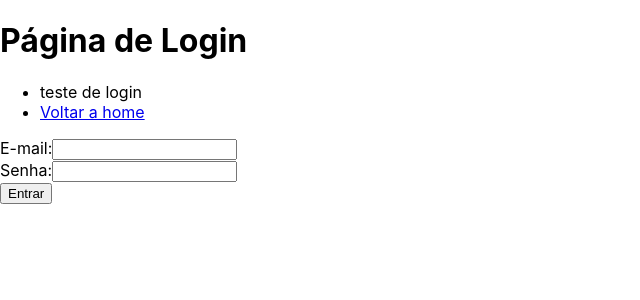
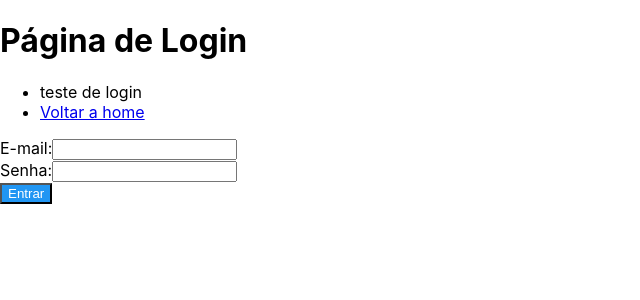
Before and after one commit to johnk531/product-calculator-front, a React (Create React App) app: page /login in a window 1280 px wide. Shown: the top 300 px of the page, without its empty margins (0-640 px from the left). Built offline with nearby package versions, Linux system fonts and the light colour scheme; no server answers.

Commit message:
Feat: add first component

```diff
--- /dev/null
+++ b/src/components/Button.style.js
@@ -0,0 +1,6 @@
+import styled from "styled-components";
+
+export const StyledButton = styled.button`
+    background: #2196F3;
+    color: #fff;
+`;
--- a/src/routes/login/login.js
+++ b/src/routes/login/login.js
@@ -1,7 +1,11 @@
 import React, { useState } from 'react';
 import { Link } from 'react-router-dom';
 
+//services
 import useApi from "../../services/useApi";
+
+//components
+import { StyledButton } from '../../components/Button.style';
 
 const Login = () =>{
   const api = useApi();
@@ -16,7 +20,7 @@ const Login = () =>{
         const res = await api.signin(email,password);
         console.log(res);
       } catch (error) {
-        console.log("Ocorreu um erro no servidor!");
+        console.log("Ocorreu um erro no servidor!", error);
       }
     } else {
         console.log("email ou senha não preenchidos!");
@@ -48,7 +52,7 @@ const Login = () =>{
           <input type="password" name="password" value={password} onChange={e => setPassword(e.target.value)} />
         </label>
         <br />
-        <input type="submit" value="Entrar" />
+        <StyledButton>Entrar</StyledButton>
       </form>
       </div>
     </div>
```
